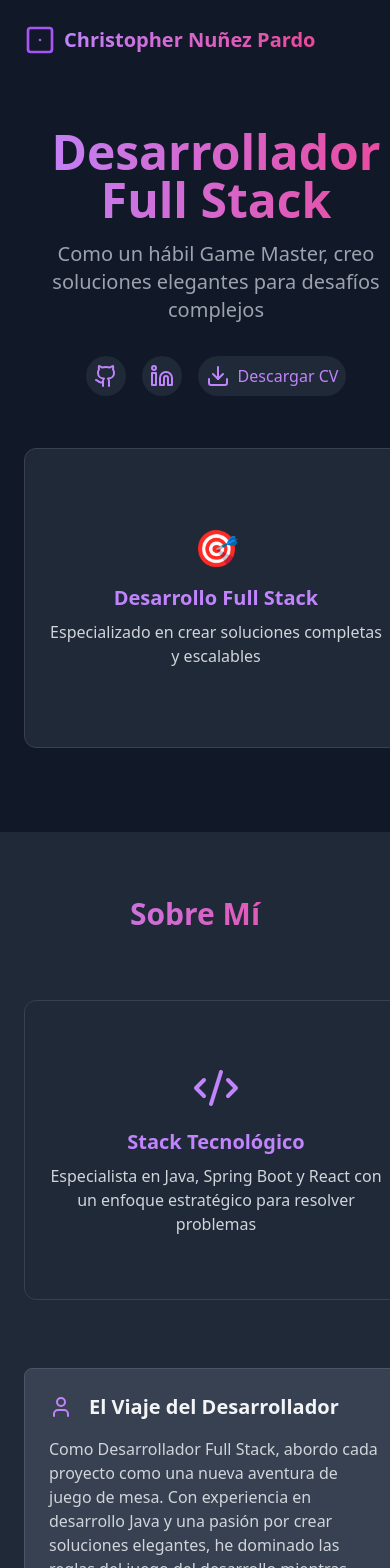
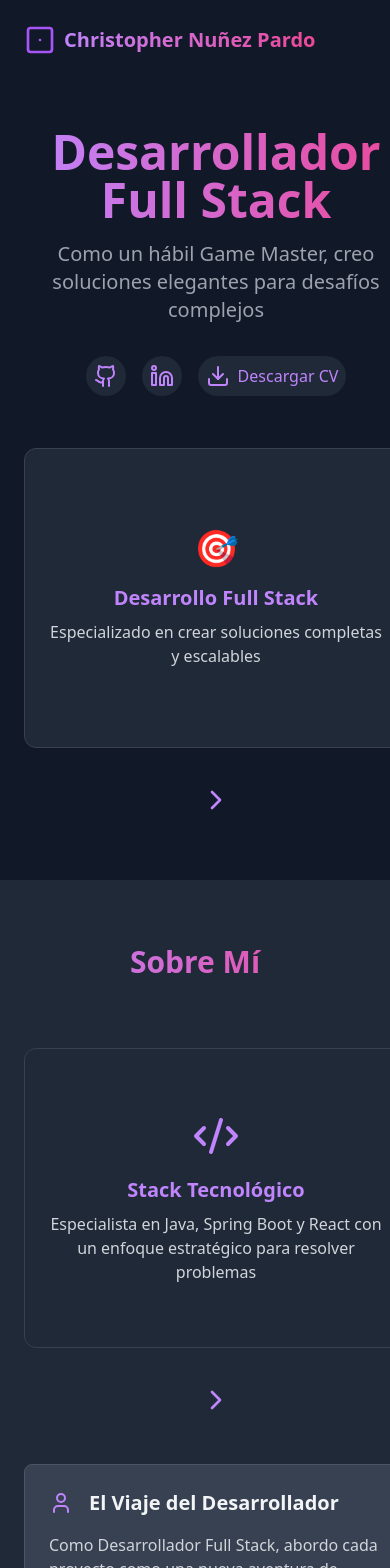
Before and after one commit to SoyElGary1/portfolio, a React (Vite) app: page / in a window 390 px wide. Shown: the top 1568 px of the page. Built offline with nearby package versions, Linux system fonts and the light colour scheme.

Commit message:
Flechas para indicar que son elementos interactivos agregadas

```diff
--- a/package.json
+++ b/package.json
@@ -1,5 +1,5 @@
 {
-  "homepage": "https://github.com/SoyElGary1/portfolio",
+  "homepage": "https://soyelgary1.github.io/portfolio/",
   "name": "vite-react-typescript-starter",
   "private": true,
   "version": "0.0.0",
--- a/src/components/AboutSwiper.tsx
+++ b/src/components/AboutSwiper.tsx
@@ -1,5 +1,6 @@
 import { Swiper, SwiperSlide } from 'swiper/react';
 import { EffectCreative } from 'swiper/modules';
+import { ChevronRight } from 'lucide-react';
 import 'swiper/css';
 import 'swiper/css/effect-creative';
 import { Code2, BookOpen, Gamepad2, Dog } from 'lucide-react';
@@ -29,7 +30,7 @@ const AboutSwiper = () => {
   ];
 
   return (
-    <div className="w-full max-w-sm">
+    <div className="relative w-full max-w-sm mx-auto">
       <Swiper
         grabCursor={true}
         effect={'creative'}
@@ -55,6 +56,12 @@ const AboutSwiper = () => {
           </SwiperSlide>
         ))}
       </Swiper>
+      <div className="hidden md:block absolute -right-12 top-1/2 -translate-y-1/2 transform animate-bounce-x">
+        <ChevronRight className="w-8 h-8 text-purple-400" />
+      </div>
+      <div className="md:hidden flex justify-center mt-4">
+        <ChevronRight className="w-8 h-8 text-purple-400 animate-bounce-y" />
+      </div>
     </div>
   );
 };
--- a/src/components/HeroSwiper.tsx
+++ b/src/components/HeroSwiper.tsx
@@ -1,5 +1,7 @@
+import React from 'react';
 import { Swiper, SwiperSlide } from 'swiper/react';
 import { EffectCards } from 'swiper/modules';
+import { ChevronRight } from 'lucide-react';
 import 'swiper/css';
 import 'swiper/css/effect-cards';
 
@@ -28,7 +30,7 @@ const HeroSwiper = () => {
   ];
 
   return (
-    <div className="w-full max-w-sm">
+    <div className="relative w-full max-w-sm mx-auto">
       <Swiper
         effect={'cards'}
         grabCursor={true}
@@ -45,6 +47,12 @@ const HeroSwiper = () => {
           </SwiperSlide>
         ))}
       </Swiper>
+      <div className="hidden md:block absolute -right-12 top-1/2 -translate-y-1/2 transform animate-bounce-x">
+        <ChevronRight className="w-8 h-8 text-purple-400" />
+      </div>
+      <div className="md:hidden flex justify-center mt-4">
+        <ChevronRight className="w-8 h-8 text-purple-400 animate-bounce-y" />
+      </div>
     </div>
   );
 };
--- a/vite.config.ts
+++ b/vite.config.ts
@@ -7,4 +7,5 @@ export default defineConfig({
   optimizeDeps: {
     exclude: ['lucide-react'],
   },
+  base: '/portfolio/'
 });
```
